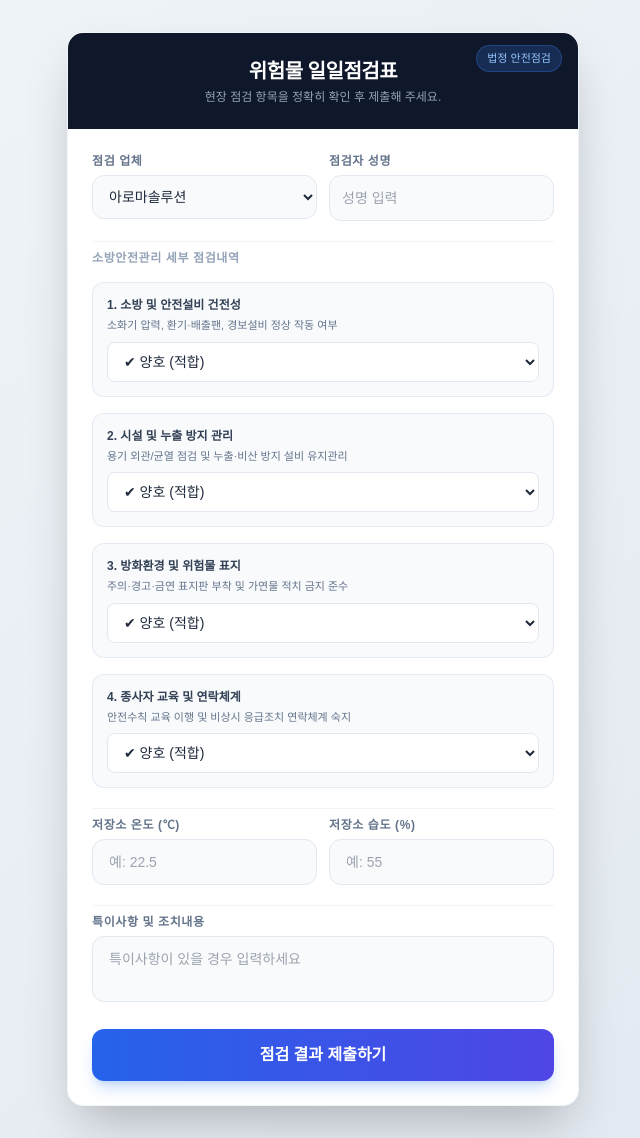
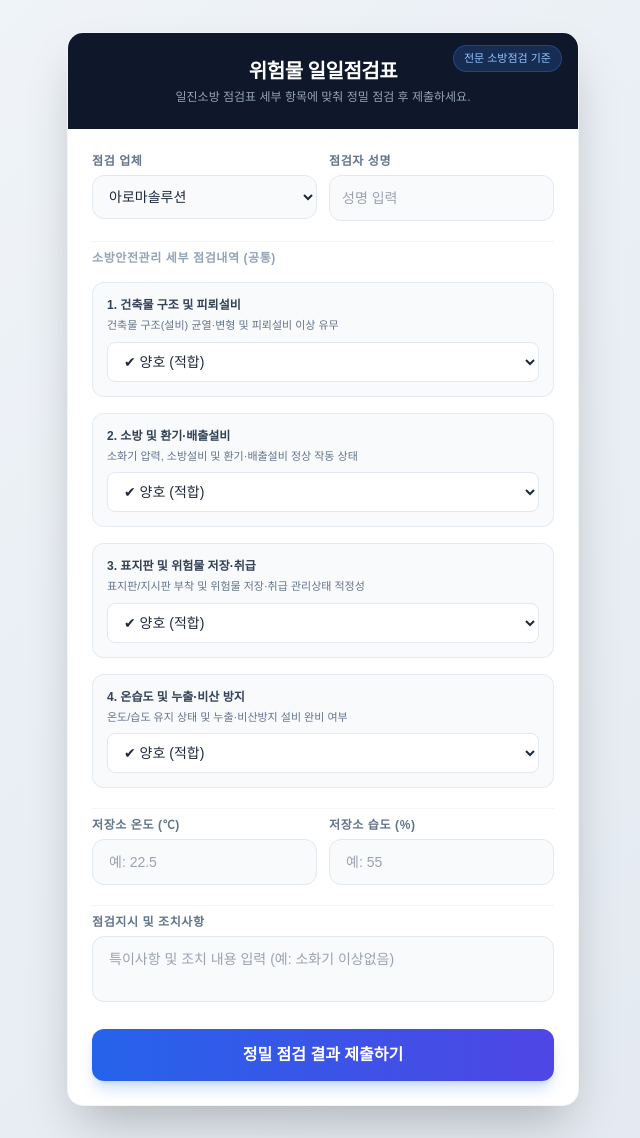
Before and after one commit to wjsdydxo94-a11y/hazardous-check, a Flask app: page / in a window 1280 px wide. Shown: the whole page, without its empty margins (317-957 px from the left). Run offline with Flask 3, Linux system fonts and the light colour scheme; some libraries are stand-ins or nearby versions; some web fonts are replaced.

Commit message:
Update index.html

```diff
--- a/templates/index.html
+++ b/templates/index.html
@@ -12,9 +12,9 @@
     <div class="max-w-lg w-full bg-white shadow-2xl rounded-2xl border border-slate-100 overflow-hidden">
 
         <div class="bg-slate-900 text-white px-6 py-6 text-center relative">
-            <div class="absolute top-3 right-4 text-[11px] bg-blue-500/20 text-blue-300 px-2.5 py-1 rounded-full font-medium border border-blue-500/30">법정 안전점검</div>
+            <div class="absolute top-3 right-4 text-[11px] bg-blue-500/20 text-blue-300 px-2.5 py-1 rounded-full font-medium border border-blue-500/30">전문 소방점검 기준</div>
             <h1 class="text-xl font-bold tracking-tight mb-1">위험물 일일점검표</h1>
-            <p class="text-xs text-slate-400">현장 점검 항목을 정확히 확인 후 제출해 주세요.</p>
+            <p class="text-xs text-slate-400">일진소방 점검표 세부 항목에 맞춰 정밀 점검 후 제출하세요.</p>
         </div>
 
         <form action="/submit" method="POST" class="p-6 space-y-5">
@@ -34,48 +34,48 @@
                 </div>
             </div>
 
-            <!-- 점검 항목 -->
+            <!-- 전문 세부 점검 항목 -->
             <div class="space-y-4 pt-2 border-t border-slate-100">
-                <p class="text-xs font-bold text-slate-400 uppercase tracking-wider">소방안전관리 세부 점검내역</p>
+                <p class="text-xs font-bold text-slate-400 uppercase tracking-wider">소방안전관리 세부 점검내역 (공통)</p>
 
-                <!-- 1. 소방 및 안전설비 건전성 -->
+                <!-- 1. 건축물 구조 및 피뢰설비 -->
                 <div class="bg-slate-50 p-3.5 rounded-xl border border-slate-200/80">
-                    <label class="block text-xs font-bold text-slate-700 mb-1">1. 소방 및 안전설비 건전성</label>
-                    <p class="text-[11px] text-slate-500 mb-2">소화기 압력, 환기·배출팬, 경보설비 정상 작동 여부</p>
-                    <select name="facility" class="w-full px-3 py-2.5 bg-white border border-slate-200 rounded-lg text-sm font-medium text-slate-800 focus:ring-2 focus:ring-blue-500 outline-none">
+                    <label class="block text-xs font-bold text-slate-700 mb-1">1. 건축물 구조 및 피뢰설비</label>
+                    <p class="text-[11px] text-slate-500 mb-2">건축물 구조(설비) 균열·변형 및 피뢰설비 이상 유무</p>
+                    <select name="item1" class="w-full px-3 py-2.5 bg-white border border-slate-200 rounded-lg text-sm font-medium text-slate-800 focus:ring-2 focus:ring-blue-500 outline-none">
                         <option value="양호">✔ 양호 (적합)</option>
                         <option value="정비요함">✘ 정비요함 (조치필요)</option>
                         <option value="불량">✘ 불량</option>
                     </select>
                 </div>
 
-                <!-- 2. 시설 및 누출 방지 관리 -->
+                <!-- 2. 소방 및 환기·배출설비 -->
                 <div class="bg-slate-50 p-3.5 rounded-xl border border-slate-200/80">
-                    <label class="block text-xs font-bold text-slate-700 mb-1">2. 시설 및 누출 방지 관리</label>
-                    <p class="text-[11px] text-slate-500 mb-2">용기 외관/균열 점검 및 누출·비산 방지 설비 유지관리</p>
-                    <select name="leak_mgmt" class="w-full px-3 py-2.5 bg-white border border-slate-200 rounded-lg text-sm font-medium text-slate-800 focus:ring-2 focus:ring-blue-500 outline-none">
+                    <label class="block text-xs font-bold text-slate-700 mb-1">2. 소방 및 환기·배출설비</label>
+                    <p class="text-[11px] text-slate-500 mb-2">소화기 압력, 소방설비 및 환기·배출설비 정상 작동 상태</p>
+                    <select name="item2" class="w-full px-3 py-2.5 bg-white border border-slate-200 rounded-lg text-sm font-medium text-slate-800 focus:ring-2 focus:ring-blue-500 outline-none">
                         <option value="양호">✔ 양호 (적합)</option>
                         <option value="정비요함">✘ 정비요함 (조치필요)</option>
                         <option value="불량">✘ 불량</option>
                     </select>
                 </div>
 
-                <!-- 3. 방화환경 및 위험물 표지 -->
+                <!-- 3. 표지판 및 위험물 저장·취급 -->
                 <div class="bg-slate-50 p-3.5 rounded-xl border border-slate-200/80">
-                    <label class="block text-xs font-bold text-slate-700 mb-1">3. 방화환경 및 위험물 표지</label>
-                    <p class="text-[11px] text-slate-500 mb-2">주의·경고·금연 표지판 부착 및 가연물 적치 금지 준수</p>
-                    <select name="environment" class="w-full px-3 py-2.5 bg-white border border-slate-200 rounded-lg text-sm font-medium text-slate-800 focus:ring-2 focus:ring-blue-500 outline-none">
+                    <label class="block text-xs font-bold text-slate-700 mb-1">3. 표지판 및 위험물 저장·취급</label>
+                    <p class="text-[11px] text-slate-500 mb-2">표지판/지시판 부착 및 위험물 저장·취급 관리상태 적정성</p>
+                    <select name="item3" class="w-full px-3 py-2.5 bg-white border border-slate-200 rounded-lg text-sm font-medium text-slate-800 focus:ring-2 focus:ring-blue-500 outline-none">
                         <option value="양호">✔ 양호 (적합)</option>
                         <option value="정비요함">✘ 정비요함 (조치필요)</option>
                         <option value="불량">✘ 불량</option>
                     </select>
                 </div>
 
-                <!-- 4. 종사자 교육 및 연락체계 -->
+                <!-- 4. 온습도 및 누출·비산 방지 -->
                 <div class="bg-slate-50 p-3.5 rounded-xl border border-slate-200/80">
-                    <label class="block text-xs font-bold text-slate-700 mb-1">4. 종사자 교육 및 연락체계</label>
-                    <p class="text-[11px] text-slate-500 mb-2">안전수칙 교육 이행 및 비상시 응급조치 연락체계 숙지</p>
-                    <select name="education" class="w-full px-3 py-2.5 bg-white border border-slate-200 rounded-lg text-sm font-medium text-slate-800 focus:ring-2 focus:ring-blue-500 outline-none">
+                    <label class="block text-xs font-bold text-slate-700 mb-1">4. 온습도 및 누출·비산 방지</label>
+                    <p class="text-[11px] text-slate-500 mb-2">온도/습도 유지 상태 및 누출·비산방지 설비 완비 여부</p>
+                    <select name="item4" class="w-full px-3 py-2.5 bg-white border border-slate-200 rounded-lg text-sm font-medium text-slate-800 focus:ring-2 focus:ring-blue-500 outline-none">
                         <option value="양호">✔ 양호 (적합)</option>
                         <option value="정비요함">✘ 정비요함 (조치필요)</option>
                         <option value="불량">✘ 불량</option>
@@ -83,7 +83,7 @@
                 </div>
             </div>
 
-            <!-- 온습도 (2열 배치) -->
+            <!-- 온습도 입력 -->
             <div class="grid grid-cols-2 gap-3 pt-2 border-t border-slate-100">
                 <div>
                     <label class="block text-xs font-bold uppercase tracking-wider text-slate-500 mb-1.5">저장소 온도 (℃)</label>
@@ -97,12 +97,12 @@
 
             <!-- 특이사항 -->
             <div class="pt-2 border-t border-slate-100">
-                <label class="block text-xs font-bold uppercase tracking-wider text-slate-500 mb-1.5">특이사항 및 조치내용</label>
-                <textarea name="remarks" rows="2" placeholder="특이사항이 있을 경우 입력하세요" class="w-full px-4 py-3 bg-slate-50 border border-slate-200 rounded-xl text-sm font-medium text-slate-800 outline-none resize-none"></textarea>
+                <label class="block text-xs font-bold uppercase tracking-wider text-slate-500 mb-1.5">점검지시 및 조치사항</label>
+                <textarea name="remarks" rows="2" placeholder="특이사항 및 조치 내용 입력 (예: 소화기 이상없음)" class="w-full px-4 py-3 bg-slate-50 border border-slate-200 rounded-xl text-sm font-medium text-slate-800 outline-none resize-none"></textarea>
             </div>
 
             <button type="submit" class="w-full bg-gradient-to-r from-blue-600 to-indigo-600 text-white font-bold py-3.5 px-4 rounded-xl hover:from-blue-700 hover:to-indigo-700 transition-all shadow-lg shadow-blue-500/25 active:scale-[0.99] mt-2">
-                점검 결과 제출하기
+                정밀 점검 결과 제출하기
             </button>
         </form>
     </div>
```
